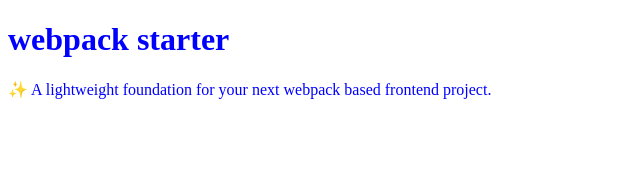
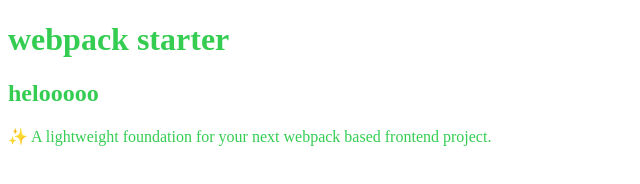
Before and after one commit to adyssonferreira/webpack-starter, a website built with webpack: page src/index.html in a window 1280 px wide. Shown: the whole page, without its empty margins (0-640 px from the left). Built offline with nearby package versions, Linux system fonts and the light colour scheme.

Commit message:
primeiro commit

```diff
--- a/src/index.html
+++ b/src/index.html
@@ -7,6 +7,7 @@
 </head>
 <body>
   <h1>webpack starter</h1>
+  <h2>helooooo</h2>
   <p>✨ A lightweight foundation for your next webpack based frontend project.</p>
 </body>
 </html>
--- a/src/styles/index.scss
+++ b/src/styles/index.scss
@@ -1,4 +1,4 @@
-$body-color: blue;
+$body-color: #34cd52;
 
 body {
   color: $body-color;
```
Also changed, not shown: package.json (+14 -17 lines), 1 other file.
